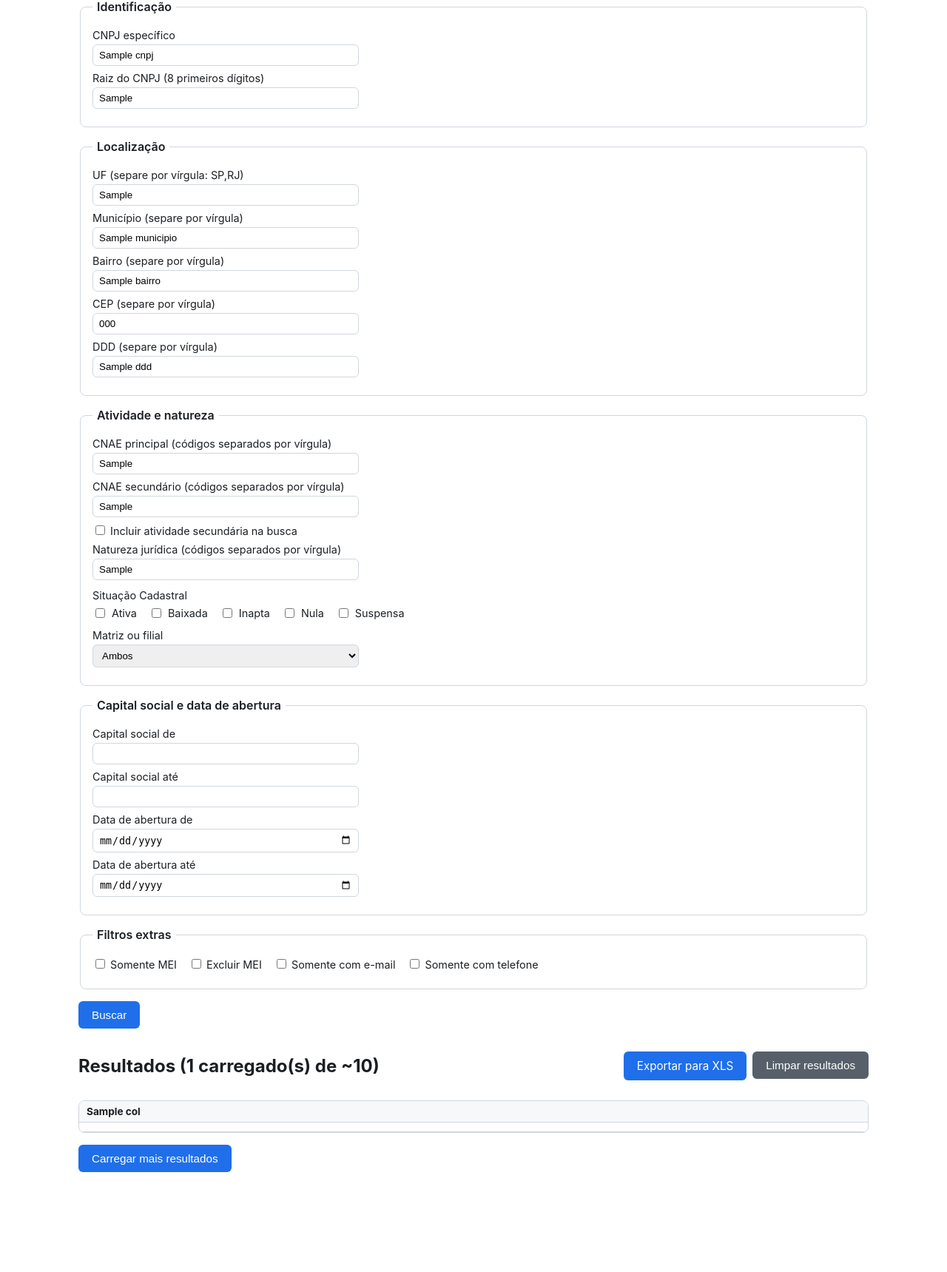
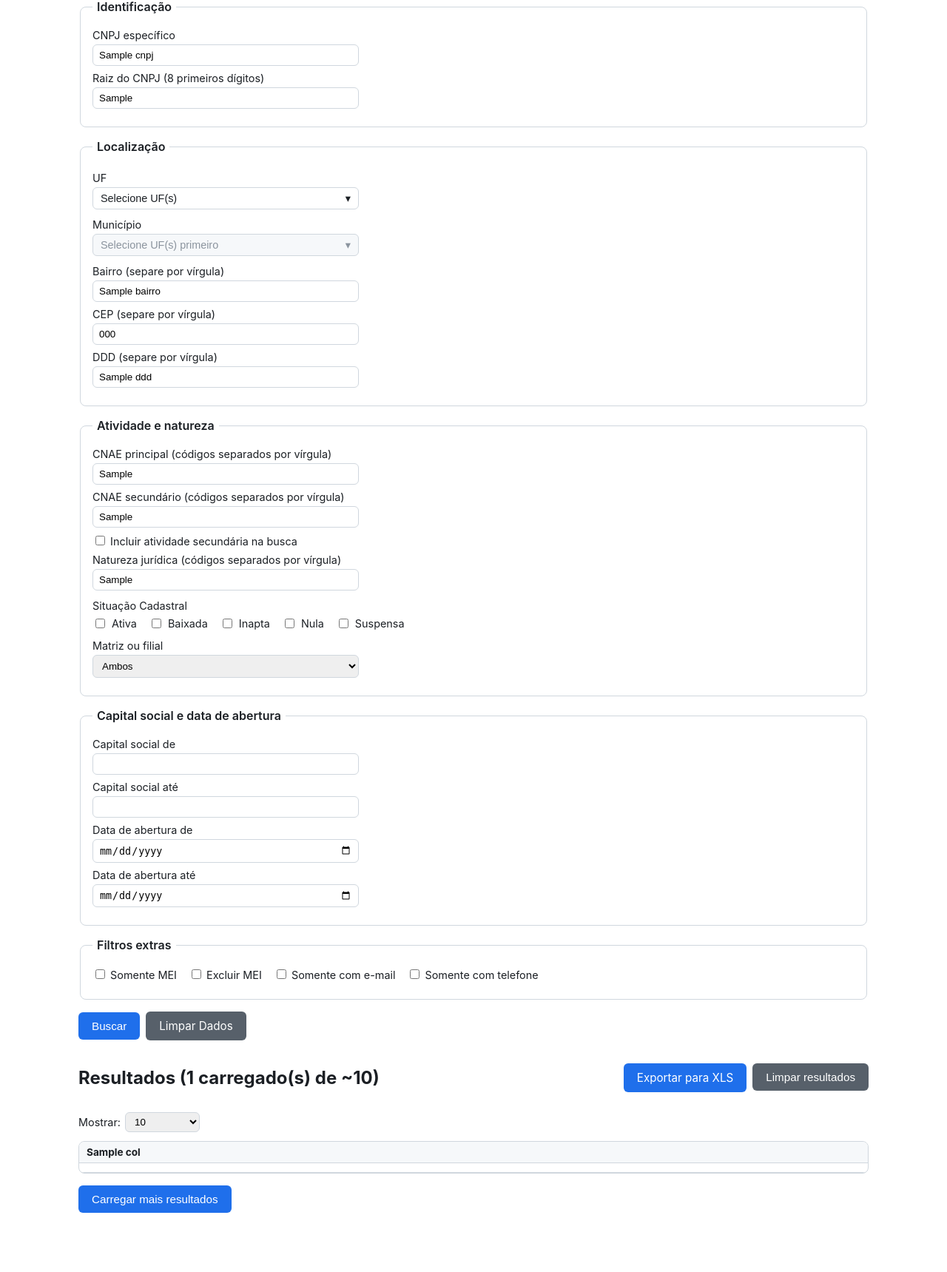
Before and after one commit to renatopradop-eng/consulta_cnpj, a Flask app: template templates/index.html in a window 1280 px wide. Shown: the part 291-2010 px from the top of the page at 74% size. Before the commit the page ends 1875 px from the top, so only its background shows below. Run offline with Flask 3, Linux system fonts and the light colour scheme; the template is opened without the code that fills it: most values are stand-ins (such as "Sample title", 1, 10 or a date in 2020); lists and menus that the app fills with data are empty.

Commit message:
Adiciona botão Limpar Dados, paginação de resultados e seleção de UF/Município por checkbox
- Botão "Limpar Dados" (rota /limpar_campos) zera os campos do formulário
  sem descartar os resultados já carregados na sessão.
- Paginação client-controlada da tabela de resultados via querystring
  (pagina/tamanho), com opções de exibir 10/20/50/100 ou tudo, navegação
  Anterior/Próxima e contagem de páginas. A exportação para XLS continua
  usando o conjunto completo de resultados carregados, não só a página
  exibida.
- Campos UF e Município viram dropdowns com checkbox (static/app.js):
  UF tem lista fixa das 27 unidades federativas; Município é carregado
  dinamicamente via novo endpoint /api/municipios, que consulta a API
  pública do IBGE por UF selecionada e cacheia o resultado em memória.
  Município fica desabilitado até alguma UF ser marcada.

Co-Authored-By: Claude Sonnet 5 <noreply@anthropic.com>
Claude-Session: https://claude.ai/code/session_01NCk3Zvtfvi7TAtAogZSEMd

```diff
--- a/app.py
+++ b/app.py
@@ -1,8 +1,9 @@
 import os
 import uuid
 
+import requests
 from dotenv import load_dotenv
-from flask import Flask, render_template, request, send_file, session
+from flask import Flask, jsonify, render_template, request, send_file, session
 
 load_dotenv()
 
@@ -16,7 +17,7 @@ app.secret_key = os.environ.get("FLASK_SECRET_KEY", "dev-secret-troque-me")
 RESULTS_BY_SESSION = {}
 
 FORM_FIELDS = [
-    "texto", "cnpj", "cnpj_raiz", "uf", "municipio", "bairro", "cep", "ddd",
+    "texto", "cnpj", "cnpj_raiz", "bairro", "cep", "ddd",
     "codigo_atividade_principal", "codigo_atividade_secundaria", "codigo_natureza_juridica",
     "matriz_filial", "capital_social_de", "capital_social_ate",
     "data_abertura_de", "data_abertura_ate",
@@ -24,6 +25,24 @@ FORM_FIELDS = [
 FORM_CHECKBOXES = [
     "incluir_atividade_secundaria", "somente_mei", "excluir_mei", "com_email", "com_telefone",
 ]
+FORM_LISTAS = ["campos_busca", "situacao_cadastral", "uf", "municipio"]
+
+UFS = [
+    ("AC", "Acre"), ("AL", "Alagoas"), ("AP", "Amapá"), ("AM", "Amazonas"),
+    ("BA", "Bahia"), ("CE", "Ceará"), ("DF", "Distrito Federal"), ("ES", "Espírito Santo"),
+    ("GO", "Goiás"), ("MA", "Maranhão"), ("MT", "Mato Grosso"), ("MS", "Mato Grosso do Sul"),
+    ("MG", "Minas Gerais"), ("PA", "Pará"), ("PB", "Paraíba"), ("PR", "Paraná"),
+    ("PE", "Pernambuco"), ("PI", "Piauí"), ("RJ", "Rio de Janeiro"), ("RN", "Rio Grande do Norte"),
+    ("RS", "Rio Grande do Sul"), ("RO", "Rondônia"), ("RR", "Roraima"), ("SC", "Santa Catarina"),
+    ("SP", "São Paulo"), ("SE", "Sergipe"), ("TO", "Tocantins"),
+]
+SIGLAS_VALIDAS = {sigla for sigla, _ in UFS}
+
+IBGE_MUNICIPIOS_URL = "https://servicodados.ibge.gov.br/api/v1/localidades/estados/{uf}/municipios"
+_municipios_cache = {}
+
+PAGE_SIZE_OPTIONS = ["10", "20", "50", "100", "todos"]
+PAGE_SIZE_PADRAO = "20"
 
 
 def _session_id():
@@ -34,18 +53,73 @@ def _session_id():
 
 def _read_filtros(form):
     filtros = {campo: form.get(campo, "") for campo in FORM_FIELDS}
-    filtros["campos_busca"] = form.getlist("campos_busca")
-    filtros["situacao_cadastral"] = form.getlist("situacao_cadastral")
+    for campo in FORM_LISTAS:
+        filtros[campo] = form.getlist(campo)
     for campo in FORM_CHECKBOXES:
         filtros[campo] = form.get(campo) == "on"
     return filtros
+
+
+def _resolver_tamanho(valor):
+    return valor if valor in PAGE_SIZE_OPTIONS else PAGE_SIZE_PADRAO
+
+
+def _paginar_estado(estado, pagina_raw="1", tamanho_raw=None):
+    """Recorta estado['linhas'] para exibição, sem alterar os dados completos (usados na exportação)."""
+    if not estado:
+        return estado
+
+    estado = dict(estado)
+    if tamanho_raw is not None:
+        estado["tamanho"] = _resolver_tamanho(tamanho_raw)
+    else:
+        estado.setdefault("tamanho", PAGE_SIZE_PADRAO)
+
+    linhas = estado.get("linhas", [])
+    total = len(linhas)
+
+    if estado["tamanho"] == "todos":
+        tamanho = max(total, 1)
+    else:
+        tamanho = int(estado["tamanho"])
+
+    total_paginas = max((total + tamanho - 1) // tamanho, 1)
+
+    try:
+        pagina = int(pagina_raw)
+    except (TypeError, ValueError):
+        pagina = 1
+    pagina = min(max(pagina, 1), total_paginas)
+
+    inicio = (pagina - 1) * tamanho
+    fim = inicio + tamanho
+
+    estado["pagina_atual"] = pagina
+    estado["total_paginas"] = total_paginas
+    estado["linhas_pagina"] = linhas[inicio:fim]
+    return estado
+
+
+def _render(filtros, estado, erro, **extra):
+    return render_template("index.html", filtros=filtros, estado=estado, erro=erro, ufs=UFS, **extra)
 
 
 @app.route("/", methods=["GET"])
 def index():
     sid = _session_id()
     estado = RESULTS_BY_SESSION.get(sid)
-    return render_template("index.html", filtros={}, estado=estado, erro=None)
+    filtros = estado["filtros"] if estado else {}
+    estado = _paginar_estado(estado, request.args.get("pagina", "1"), request.args.get("tamanho"))
+    if estado:
+        RESULTS_BY_SESSION[sid]["tamanho"] = estado["tamanho"]
+    return _render(filtros, estado, None)
+
+
+@app.route("/limpar_campos", methods=["GET"])
+def limpar_campos():
+    sid = _session_id()
+    estado = _paginar_estado(RESULTS_BY_SESSION.get(sid))
+    return _render({}, estado, None)
 
 
 @app.route("/buscar", methods=["POST"])
@@ -55,34 +129,37 @@ def buscar():
     acao = request.form.get("acao", "buscar")
 
     estado_anterior = RESULTS_BY_SESSION.get(sid)
-    pagina = 1
+    pagina_api = 1
     empresas_acumuladas = []
+    tamanho_anterior = estado_anterior.get("tamanho") if estado_anterior else None
     if acao == "carregar_mais" and estado_anterior:
         filtros = estado_anterior["filtros"]
-        pagina = estado_anterior["pagina"] + 1
+        pagina_api = estado_anterior["pagina"] + 1
         empresas_acumuladas = estado_anterior["empresas"]
 
     try:
-        empresas, total, _raw = api_client.search(filtros, pagina=pagina)
+        empresas, total, _raw = api_client.search(filtros, pagina=pagina_api)
     except api_client.CasaDosDadosError as exc:
-        estado = RESULTS_BY_SESSION.get(sid)
-        return render_template("index.html", filtros=filtros, estado=estado, erro=str(exc))
+        estado = _paginar_estado(estado_anterior)
+        return _render(filtros, estado, str(exc))
 
     todas_empresas = empresas_acumuladas + empresas
     colunas, linhas = flatten_records(todas_empresas)
 
     estado = {
         "filtros": filtros,
-        "pagina": pagina,
+        "pagina": pagina_api,
         "empresas": todas_empresas,
         "linhas": linhas,
         "total": total,
         "colunas": colunas,
         "ultima_pagina_vazia": len(empresas) == 0,
+        "tamanho": tamanho_anterior or PAGE_SIZE_PADRAO,
     }
+    estado = _paginar_estado(estado, pagina_raw="1")
     RESULTS_BY_SESSION[sid] = estado
 
-    return render_template("index.html", filtros=filtros, estado=estado, erro=None)
+    return _render(filtros, estado, None)
 
 
 @app.route("/exportar", methods=["GET"])
@@ -90,7 +167,7 @@ def exportar():
     sid = _session_id()
     estado = RESULTS_BY_SESSION.get(sid)
     if not estado or not estado.get("empresas"):
-        return render_template("index.html", filtros={}, estado=estado, erro="Nenhum resultado para exportar. Faça uma busca primeiro.")
+        return _render({}, _paginar_estado(estado), "Nenhum resultado para exportar. Faça uma busca primeiro.")
 
     buffer = build_xlsx(estado["empresas"])
     return send_file(
@@ -105,7 +182,28 @@ def exportar():
 def limpar():
     sid = _session_id()
     RESULTS_BY_SESSION.pop(sid, None)
-    return render_template("index.html", filtros={}, estado=None, erro=None)
+    return _render({}, None, None)
+
+
+@app.route("/api/municipios", methods=["GET"])
+def api_municipios():
+    ufs_param = request.args.get("ufs", "")
+    ufs = [u.strip().upper() for u in ufs_param.split(",") if u.strip()]
+    ufs = [u for u in ufs if u in SIGLAS_VALIDAS]
+
+    resultado = {}
+    for uf in ufs:
+        if uf not in _municipios_cache:
+            try:
+                resp = requests.get(IBGE_MUNICIPIOS_URL.format(uf=uf), timeout=10)
+                resp.raise_for_status()
+                nomes = sorted({item["nome"] for item in resp.json()})
+                _municipios_cache[uf] = nomes
+            except (requests.RequestException, ValueError, KeyError):
+                _municipios_cache[uf] = []
+        resultado[uf] = _municipios_cache[uf]
+
+    return jsonify(resultado)
 
 
 if __name__ == "__main__":
--- /dev/null
+++ b/static/app.js
@@ -0,0 +1,138 @@
+document.addEventListener('DOMContentLoaded', () => {
+  const multiSelects = document.querySelectorAll('.multi-select');
+  multiSelects.forEach(setupMultiSelect);
+
+  const msUf = document.getElementById('ms-uf');
+  const msMunicipio = document.getElementById('ms-municipio');
+
+  if (msUf && msMunicipio) {
+    msUf.querySelectorAll('input[type="checkbox"]').forEach((cb) => {
+      cb.addEventListener('change', () => {
+        atualizarResumo(msUf);
+        carregarMunicipios(msUf, msMunicipio);
+      });
+    });
+
+    if (ufsMarcadas(msUf).length > 0) {
+      carregarMunicipios(msUf, msMunicipio);
+    } else {
+      desabilitarMunicipio(msMunicipio, 'Selecione UF(s) primeiro');
+    }
+  }
+});
+
+function ufsMarcadas(msUf) {
+  return Array.from(msUf.querySelectorAll('input[type="checkbox"]:checked')).map((i) => i.value);
+}
+
+function desabilitarMunicipio(msMunicipio, texto) {
+  const toggle = msMunicipio.querySelector('.ms-toggle');
+  toggle.disabled = true;
+  msMunicipio.querySelector('.ms-summary').textContent = texto;
+  msMunicipio.querySelector('.ms-lista').innerHTML = '';
+}
+
+function carregarMunicipios(msUf, msMunicipio) {
+  const ufs = ufsMarcadas(msUf);
+  const toggle = msMunicipio.querySelector('.ms-toggle');
+  const lista = msMunicipio.querySelector('.ms-lista');
+
+  if (ufs.length === 0) {
+    desabilitarMunicipio(msMunicipio, 'Selecione UF(s) primeiro');
+    return;
+  }
+
+  const jaMarcados = new Set(
+    Array.from(lista.querySelectorAll('input[type="checkbox"]:checked')).map((i) => i.value)
+  );
+
+  toggle.disabled = false;
+  lista.innerHTML = '<p class="ms-carregando">Carregando municípios...</p>';
+
+  fetch('/api/municipios?ufs=' + encodeURIComponent(ufs.join(',')))
+    .then((resp) => {
+      if (!resp.ok) throw new Error('Falha na resposta');
+      return resp.json();
+    })
+    .then((dados) => {
+      const nomes = [];
+      Object.values(dados).forEach((arr) => nomes.push(...arr));
+      nomes.sort((a, b) => a.localeCompare(b, 'pt-BR'));
+
+      lista.innerHTML = '';
+      if (nomes.length === 0) {
+        lista.innerHTML = '<p class="ms-erro">Não foi possível carregar os municípios agora.</p>';
+      }
+      nomes.forEach((nome) => {
+        const label = document.createElement('label');
+        label.className = 'ms-item';
+        const checkbox = document.createElement('input');
+        checkbox.type = 'checkbox';
+        checkbox.name = 'municipio';
+        checkbox.value = nome;
+        checkbox.checked = jaMarcados.has(nome);
+        checkbox.addEventListener('change', () => atualizarResumo(msMunicipio));
+        label.appendChild(checkbox);
+        label.appendChild(document.createTextNode(' ' + nome));
+        lista.appendChild(label);
+      });
+
+      atualizarResumo(msMunicipio);
+      aplicarFiltroTexto(msMunicipio);
+    })
+    .catch(() => {
+      lista.innerHTML = '<p class="ms-erro">Erro ao carregar municípios. Tente novamente.</p>';
+    });
+}
+
+function setupMultiSelect(container) {
+  const toggle = container.querySelector('.ms-toggle');
+  const panel = container.querySelector('.ms-panel');
+  const filtro = container.querySelector('.ms-filtro');
+
+  toggle.addEventListener('click', () => {
+    const estavaFechado = panel.hidden;
+    document.querySelectorAll('.ms-panel').forEach((p) => { p.hidden = true; });
+    panel.hidden = !estavaFechado;
+  });
+
+  document.addEventListener('click', (evento) => {
+    if (!container.contains(evento.target)) {
+      panel.hidden = true;
+    }
+  });
+
+  if (filtro) {
+    filtro.addEventListener('input', () => aplicarFiltroTexto(container));
+  }
+
+  container.querySelectorAll('input[type="checkbox"]').forEach((cb) => {
+    cb.addEventListener('change', () => atualizarResumo(container));
+  });
+
+  atualizarResumo(container);
+}
+
+function aplicarFiltroTexto(container) {
+  const filtro = container.querySelector('.ms-filtro');
+  if (!filtro) return;
+  const termo = filtro.value.trim().toLowerCase();
+  container.querySelectorAll('.ms-item').forEach((item) => {
+    const texto = item.textContent.trim().toLowerCase();
+    item.style.display = texto.includes(termo) ? '' : 'none';
+  });
+}
+
+function atualizarResumo(container) {
+  const campo = container.dataset.campo;
+  const marcados = container.querySelectorAll('input[type="checkbox"]:checked');
+  const resumo = container.querySelector('.ms-summary');
+  const rotulos = { uf: 'UF', municipio: 'Município' };
+  const base = rotulos[campo] || campo;
+
+  if (container.querySelector('.ms-toggle').disabled) return;
+
+  resumo.textContent = marcados.length === 0
+    ? `Selecione ${base}(s)`
+    : `${marcados.length} ${base.toLowerCase()}(s) selecionada(s)`;
+}
--- a/static/style.css
+++ b/static/style.css
@@ -77,7 +77,88 @@ legend { font-weight: 600; padding: 0 6px; }
   margin: 0;
 }
 
-.acoes { margin: 16px 0; }
+.acoes { margin: 16px 0; display: flex; gap: 8px; align-items: center; }
+
+.campo-localizacao { margin: 12px 0; }
+.campo-localizacao .rotulo-grupo {
+  display: block;
+  font-size: 0.9rem;
+  margin-bottom: 4px;
+}
+
+.multi-select {
+  position: relative;
+  max-width: 360px;
+}
+.ms-toggle {
+  width: 100%;
+  max-width: 360px;
+  background: #fff;
+  color: var(--cor-texto);
+  border: 1px solid var(--cor-borda);
+  border-radius: 6px;
+  padding: 6px 10px;
+  display: flex;
+  justify-content: space-between;
+  align-items: center;
+  font-size: 0.9rem;
+  cursor: pointer;
+}
+.ms-toggle:disabled {
+  background: var(--cor-fundo-alt);
+  color: #8b949e;
+  cursor: not-allowed;
+}
+.ms-toggle .ms-caret { margin-left: 8px; }
+
+.ms-panel {
+  position: absolute;
+  z-index: 20;
+  top: calc(100% + 4px);
+  left: 0;
+  width: 320px;
+  max-width: 90vw;
+  background: #fff;
+  border: 1px solid var(--cor-borda);
+  border-radius: 8px;
+  box-shadow: 0 6px 16px rgba(27, 31, 36, 0.15);
+  padding: 8px;
+}
+.ms-filtro {
+  width: 100%;
+  padding: 6px 8px;
+  margin-bottom: 6px;
+  border: 1px solid var(--cor-borda);
+  border-radius: 6px;
+}
+.ms-lista {
+  max-height: 220px;
+  overflow-y: auto;
+}
+.ms-item {
+  display: block;
+  padding: 4px 4px;
+  font-size: 0.88rem;
+  border-radius: 4px;
+}
+.ms-item:hover { background: var(--cor-fundo-alt); }
+.ms-carregando, .ms-erro { font-size: 0.85rem; padding: 6px 4px; color: #57606a; }
+.ms-erro { color: #82071e; }
+
+.paginacao-controles {
+  display: flex;
+  justify-content: space-between;
+  align-items: center;
+  flex-wrap: wrap;
+  gap: 12px;
+  margin: 12px 0;
+}
+.seletor-tamanho label { font-size: 0.9rem; display: flex; align-items: center; gap: 6px; }
+.seletor-tamanho select { padding: 4px 8px; border-radius: 6px; border: 1px solid var(--cor-borda); }
+
+.paginacao { display: flex; align-items: center; gap: 12px; }
+.paginacao-info { font-size: 0.9rem; }
+.botao.desabilitado { pointer-events: none; opacity: 0.45; }
 
 button, .botao {
   background: var(--cor-primaria);
--- a/templates/index.html
+++ b/templates/index.html
@@ -42,12 +42,46 @@
 
     <fieldset>
       <legend>Localização</legend>
-      <label>UF (separe por vírgula: SP,RJ)
-        <input type="text" name="uf" value="{{ filtros.uf or '' }}">
-      </label>
-      <label>Município (separe por vírgula)
-        <input type="text" name="municipio" value="{{ filtros.municipio or '' }}">
-      </label>
+
+      <div class="campo-localizacao">
+        <span class="rotulo-grupo">UF</span>
+        <div class="multi-select" id="ms-uf" data-campo="uf">
+          <button type="button" class="ms-toggle">
+            <span class="ms-summary">Selecione UF(s)</span><span class="ms-caret">▾</span>
+          </button>
+          <div class="ms-panel" hidden>
+            <input type="text" class="ms-filtro" placeholder="Filtrar UF...">
+            <div class="ms-lista">
+              {% for sigla, nome in ufs %}
+                <label class="ms-item">
+                  <input type="checkbox" name="uf" value="{{ sigla }}" {% if sigla in filtros.get('uf', []) %}checked{% endif %}>
+                  {{ sigla }} — {{ nome }}
+                </label>
+              {% endfor %}
+            </div>
+          </div>
+        </div>
+      </div>
+
+      <div class="campo-localizacao">
+        <span class="rotulo-grupo">Município</span>
+        <div class="multi-select" id="ms-municipio" data-campo="municipio">
+          <button type="button" class="ms-toggle" disabled>
+            <span class="ms-summary">Selecione UF(s) primeiro</span><span class="ms-caret">▾</span>
+          </button>
+          <div class="ms-panel" hidden>
+            <input type="text" class="ms-filtro" placeholder="Filtrar município...">
+            <div class="ms-lista">
+              {% for m in filtros.get('municipio', []) %}
+                <label class="ms-item">
+                  <input type="checkbox" name="municipio" value="{{ m }}" checked> {{ m }}
+                </label>
+              {% endfor %}
+            </div>
+          </div>
+        </div>
+      </div>
+
       <label>Bairro (separe por vírgula)
         <input type="text" name="bairro" value="{{ filtros.bairro or '' }}">
       </label>
@@ -118,6 +152,7 @@
 
     <div class="acoes">
       <button type="submit">Buscar</button>
+      <a class="botao secundario" href="{{ url_for('limpar_campos') }}">Limpar Dados</a>
     </div>
   </form>
 
@@ -133,6 +168,31 @@
         </div>
       </div>
 
+      <div class="paginacao-controles">
+        <form method="get" action="{{ url_for('index') }}" class="seletor-tamanho">
+          <label>Mostrar:
+            <select name="tamanho" onchange="this.form.submit()">
+              <option value="10" {% if estado.tamanho == '10' %}selected{% endif %}>10</option>
+              <option value="20" {% if estado.tamanho == '20' %}selected{% endif %}>20</option>
+              <option value="50" {% if estado.tamanho == '50' %}selected{% endif %}>50</option>
+              <option value="100" {% if estado.tamanho == '100' %}selected{% endif %}>100</option>
+              <option value="todos" {% if estado.tamanho == 'todos' %}selected{% endif %}>Exibir tudo</option>
+            </select>
+          </label>
+          <input type="hidden" name="pagina" value="1">
+        </form>
+
+        {% if estado.total_paginas > 1 %}
+          <nav class="paginacao" aria-label="Navegação de páginas">
+            <a class="botao secundario {% if estado.pagina_atual <= 1 %}desabilitado{% endif %}"
+               href="{{ url_for('index') }}?pagina={{ estado.pagina_atual - 1 }}&tamanho={{ estado.tamanho }}">« Anterior</a>
+            <span class="paginacao-info">Página {{ estado.pagina_atual }} de {{ estado.total_paginas }}</span>
+            <a class="botao secundario {% if estado.pagina_atual >= estado.total_paginas %}desabilitado{% endif %}"
+               href="{{ url_for('index') }}?pagina={{ estado.pagina_atual + 1 }}&tamanho={{ estado.tamanho }}">Próxima »</a>
+          </nav>
+        {% endif %}
+      </div>
+
       <div class="tabela-wrap">
         <table>
           <thead>
@@ -141,7 +201,7 @@
             </tr>
           </thead>
           <tbody>
-            {% for linha in estado.linhas %}
+            {% for linha in estado.linhas_pagina %}
               <tr>
                 {% for col in estado.colunas %}
                   <td>{{ linha.get(col, '') }}</td>
@@ -161,5 +221,6 @@
     </section>
   {% endif %}
 
+  <script src="{{ url_for('static', filename='app.js') }}"></script>
 </body>
 </html>
```
Also changed, not shown: api_client.py (+8 -5 lines), README.md.
